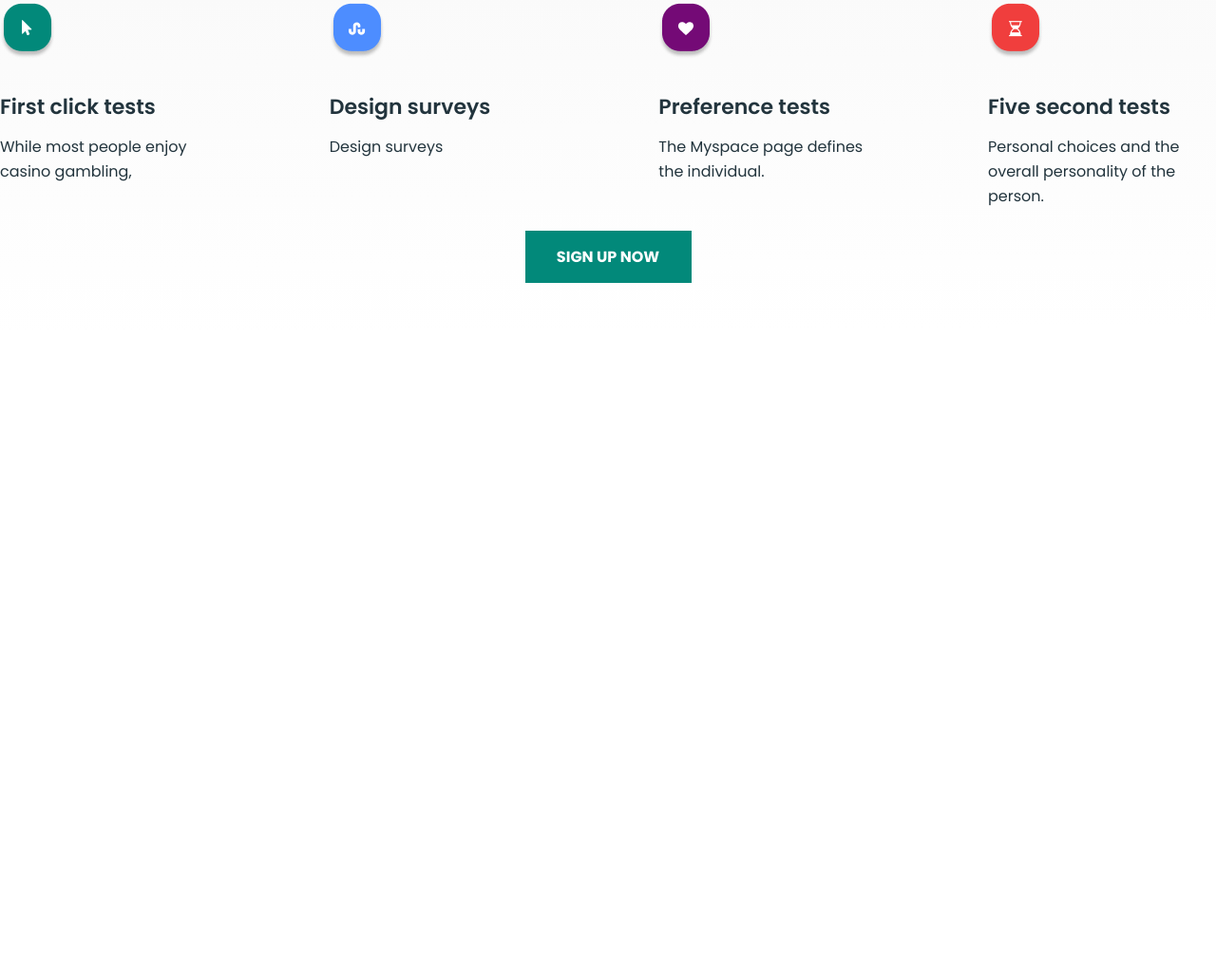
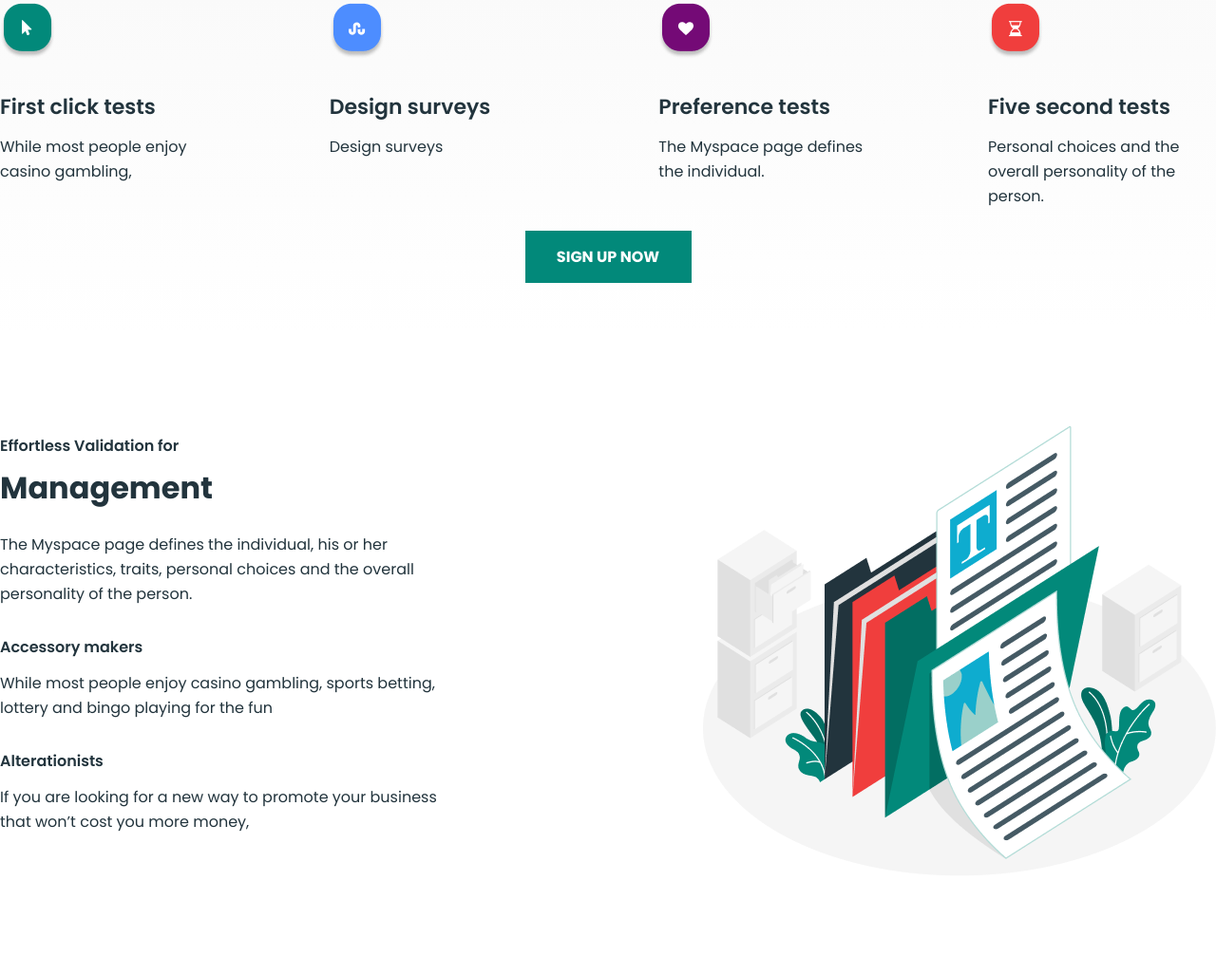
Before and after one commit to furqatbek13/Product, a plain HTML site: page index.html in a window 1280 px wide. Shown: the part 1038-2065 px from the top of the page at 95% size. Before the commit the page ends 1386 px from the top, so only its background shows below. Drawn offline with Linux system fonts and the light colour scheme.

Commit message:
section-3 tugadi

```diff
--- a/index.html
+++ b/index.html
@@ -84,6 +84,23 @@
             </div>
 
         </section>
+        <section class="section-3">
+            <div class="management_descriptions continer">
+                <div class="management_descriptions_left">
+                    <h4>Effortless Validation for</h4>
+                    <h2>Management</h2>
+                    <p>The Myspace page defines the individual, his or her characteristics, traits, personal choices and the overall personality of the person. </p>
+                    <h5>Accessory makers</h5>
+                    <p>While most people enjoy casino gambling, sports betting, lottery and bingo playing for the fun</p>
+                    <h5>Alterationists</h5>
+                    <p>If you are looking for a new way to promote your business that won’t cost you more money, </p>
+
+                </div>
+                <div>
+                    <img src="./images/amico2.png" alt="">
+                </div>
+            </div>
+        </section>
     </main>
 </body>
 
--- a/style/main.scss
+++ b/style/main.scss
@@ -270,3 +270,53 @@ header {
     }
 
 }
+.section-3{
+    width: 100%;
+    height: 100%;
+    padding: 100px 0px;
+    .management_descriptions{
+        display: flex;
+        justify-content: space-between;
+    }
+    .management_descriptions_left{
+        padding: 10px 0px;
+
+        h4{
+            font-family: Poppins;
+font-size: 16px;
+font-weight: 600;
+line-height: 24px;
+text-align: left;
+color: var(--titlecolor);
+padding-bottom: 8px;
+        }
+        h2{
+            font-family: Poppins;
+font-size: 32px;
+font-weight: 700;
+line-height: 48px;
+text-align: left;
+color: var(--titlecolor);
+padding-bottom: 23px;
+        }
+        p{
+            font-family: Poppins;
+font-size: 16px;
+font-weight: 400;
+line-height: 26px;
+text-align: left;
+color: var(--titlecolor);
+width: 486px;
+padding-bottom: 30px;
+        }
+        h5{
+            font-family: Poppins;
+font-size: 16px;
+font-weight: 600;
+line-height: 26px;
+text-align: left;
+color: var(--titlecolor);
+padding-bottom: 12px;
+        }
+    }
+}
```
Also changed, not shown: images/amico2.png (added), images/amico3.png (added), style/main.css, 1 other file.
